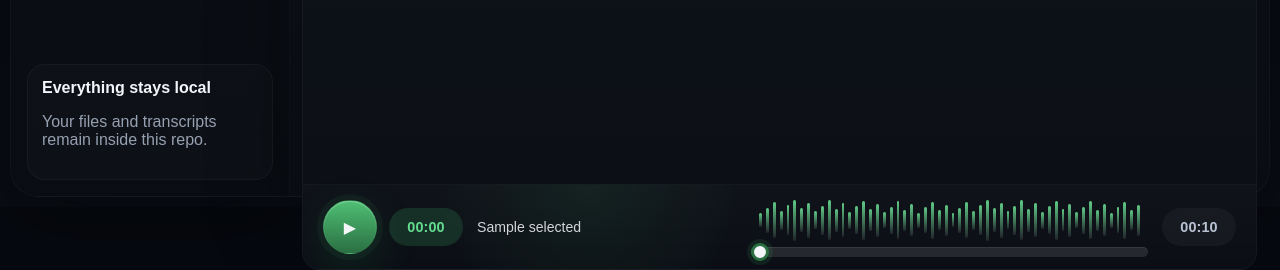
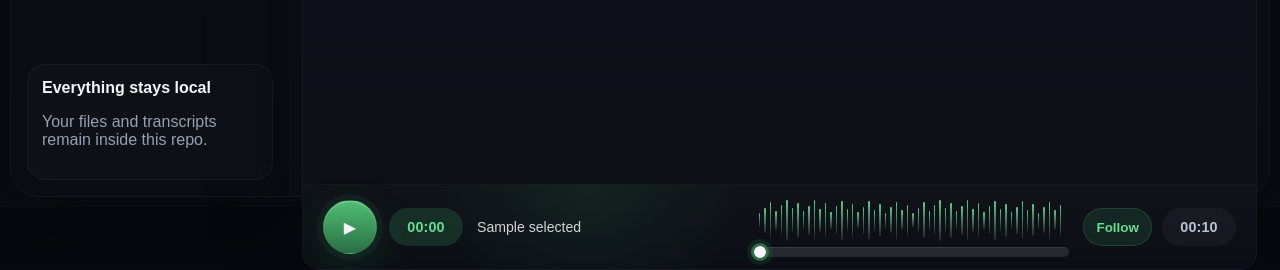
Before and after one commit to burnz0/whisper-local, a Flask app: template templates/index.html in a window 1280 px wide. Shown: the part 593-863 px from the top of the page. Run offline with Flask 3, Linux system fonts and the light colour scheme; the template is opened without the code that fills it: most values are stand-ins (such as "Sample title", 1, 10 or a date in 2020); some libraries are stand-ins or nearby versions.

Commit message:
Add follow playback toggle

```diff
--- a/static/app.js
+++ b/static/app.js
@@ -7,6 +7,7 @@
   const durationTime = document.getElementById("duration-time");
   const progress = document.getElementById("audio-progress");
   const playerNow = document.getElementById("player-now");
+  const followPlaybackToggle = document.getElementById("follow-playback-toggle");
   const search = document.getElementById("segment-search");
   const tabs = document.querySelectorAll(".tab");
   const panes = document.querySelectorAll(".pane");
@@ -47,6 +48,7 @@
   };
   const segmentRows = Array.from(document.querySelectorAll(".segment[data-start]"));
   let lastActiveSegment = null;
+  let followPlayback = window.localStorage.getItem("whisperLocal.followPlayback") !== "false";
   const formatTime = (seconds) => {
     const total = Math.max(0, Math.floor(seconds || 0));
     const mins = Math.floor(total / 60);
@@ -134,11 +136,30 @@
       playerNow.textContent = titleEl.textContent || "";
     }
     const isFiltering = Boolean(search && search.value.trim());
-    if (activeRow && activeRow !== lastActiveSegment && !isFiltering) {
+    if (activeRow && activeRow !== lastActiveSegment && followPlayback && !isFiltering) {
       activeRow.scrollIntoView({ block: "nearest", behavior: "smooth" });
       lastActiveSegment = activeRow;
     }
   };
+
+  const renderFollowPlayback = () => {
+    if (!followPlaybackToggle) return;
+    followPlaybackToggle.classList.toggle("is-active", followPlayback);
+    followPlaybackToggle.setAttribute("aria-pressed", String(followPlayback));
+  };
+
+  renderFollowPlayback();
+
+  if (followPlaybackToggle) {
+    followPlaybackToggle.addEventListener("click", () => {
+      followPlayback = !followPlayback;
+      window.localStorage.setItem("whisperLocal.followPlayback", String(followPlayback));
+      renderFollowPlayback();
+      if (followPlayback && audio) {
+        syncActiveSegment(audio.currentTime || 0);
+      }
+    });
+  }
 
   const askForConfirmation = ({ title, message, confirmLabel = "Delete" }) =>
     new Promise((resolve) => {
--- a/static/styles.css
+++ b/static/styles.css
@@ -967,6 +967,7 @@ body.is-playing .waveform span:nth-child(4n) {
 
 .player-right {
   flex: 0 0 auto;
+  gap: 10px;
 }
 
 .time-pill {
@@ -989,6 +990,29 @@ body.is-playing .waveform span:nth-child(4n) {
   min-width: 74px;
   background: rgba(255, 255, 255, 0.04);
   color: #b8c2d3;
+}
+
+.follow-toggle {
+  min-height: 38px;
+  border-radius: 999px;
+  border: 1px solid rgba(255, 255, 255, 0.05);
+  background: rgba(255, 255, 255, 0.035);
+  color: #b8c2d3;
+  font: inherit;
+  font-size: 0.84rem;
+  font-weight: 700;
+  padding: 0 12px;
+  cursor: pointer;
+}
+
+.follow-toggle.is-active {
+  border-color: rgba(82, 207, 125, 0.18);
+  background: rgba(49, 126, 81, 0.2);
+  color: #63dd90;
+}
+
+.follow-toggle:hover {
+  background: rgba(255, 255, 255, 0.07);
 }
 
 .waveform {
--- a/templates/index.html
+++ b/templates/index.html
@@ -242,6 +242,7 @@
                 >
               </div>
               <div class="player-right">
+                <button class="follow-toggle is-active" type="button" id="follow-playback-toggle" aria-pressed="true" title="Follow playback">Follow</button>
                 <span class="time-pill time-pill--muted" id="duration-time">{{ selected.duration_seconds|round|int if selected.duration_seconds else 0 }}s</span>
               </div>
             </div>
```
Also changed, not shown: TODO.md (+1 -1 lines).
